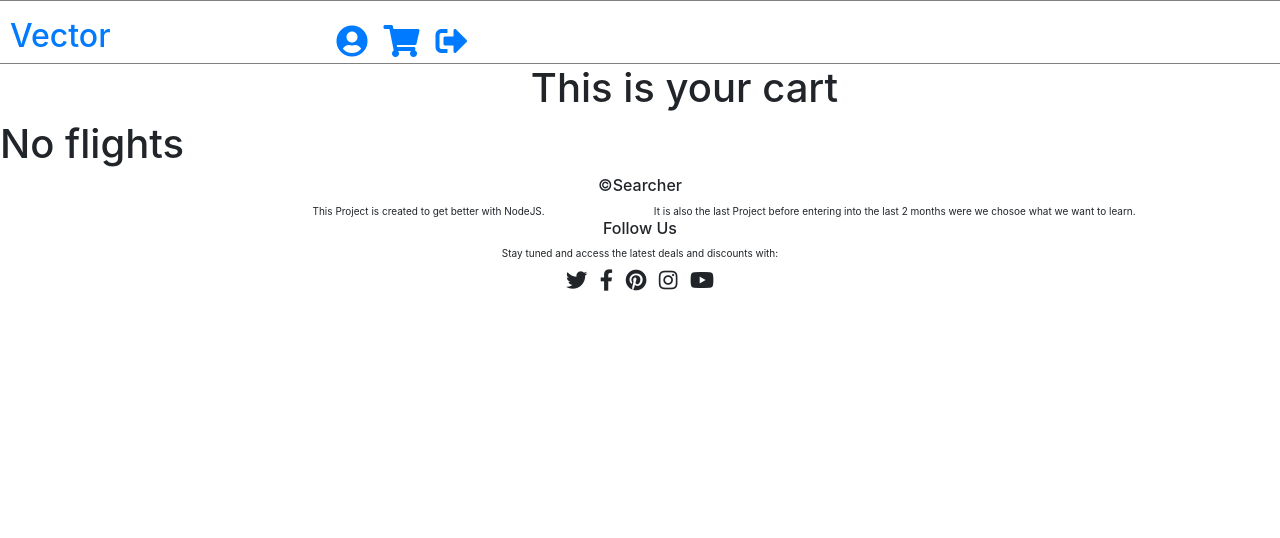
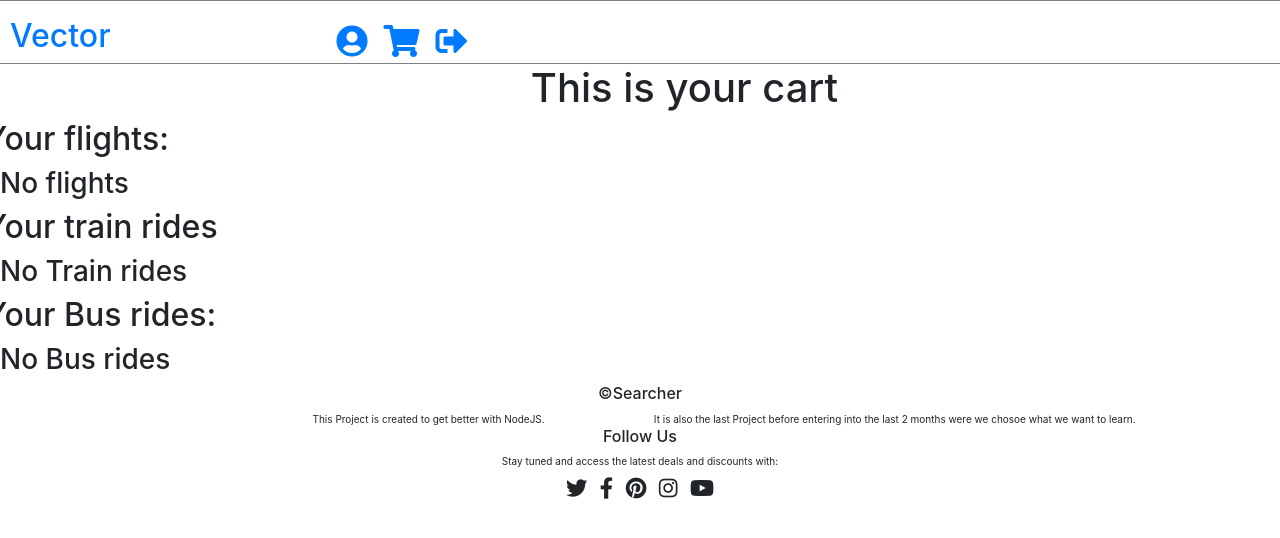
Before and after one commit to AlexJS6/Np_Project_Flask, a Flask app: page /cart in a window 1280 px wide. Shown: the top 538 px of the page. Run offline with Flask 2, Linux system fonts and the light colour scheme; a user stored in the database is signed in; data comes from the database, SQL or seed files in the repository; some libraries are stand-ins or nearby versions.

Commit message:
Adding some changes to cart.html like adding already train and bus

```diff
--- a/templates/cart.html
+++ b/templates/cart.html
@@ -6,6 +6,9 @@
     <div class="col-xs-2 offset-5">
         <h1>This is your cart</h1>
     </div>
+</div>
+<div class="row">
+    <h2>Your flights:</h2>
 </div>
 {% if flights %}
     {% for flight in flights %}
@@ -19,7 +22,33 @@
 
     {% endfor %}
 {% else %}
-    <h1>No flights</h1>
+    <h3>No flights</h3>
+{% endif %}
+
+<div class="row">
+    <h2>Your train rides</h2>
+</div>
+{% if trains %}
+    {% for train in trains %}
+    <div class="row">
+        <h3>Trains</h3>
+    </div>
+    {% endfor %}
+{% else %}
+    <h3>No Train rides</h3>
+{% endif %}
+
+<div class="row">
+    <h2>Your Bus rides:</h2>
+</div>
+{% if buses %}
+    {% for bus in buses %}
+    <div class="row">
+        <h3>Bus</h3>
+    </div>
+    {% endfor %}
+{% else %}
+    <h3>No Bus rides</h3>
 {% endif %}
 
 
```
